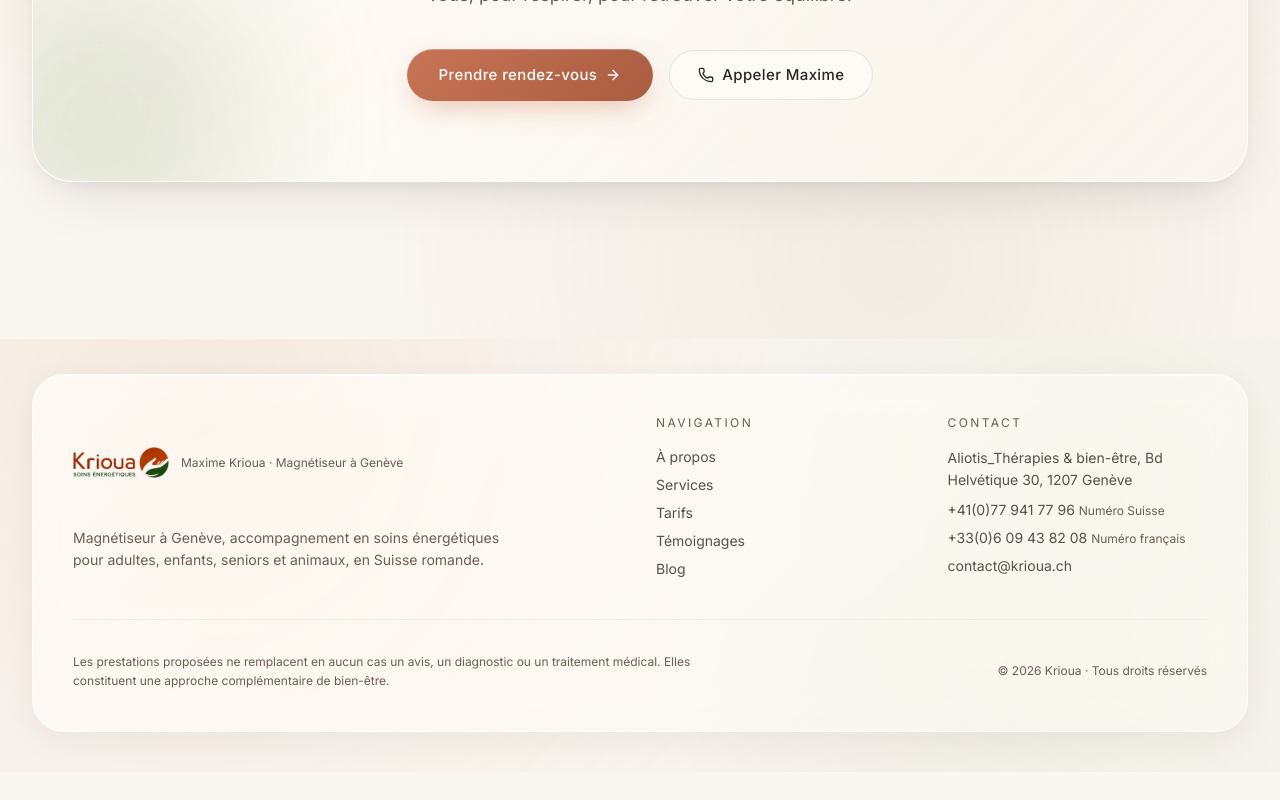
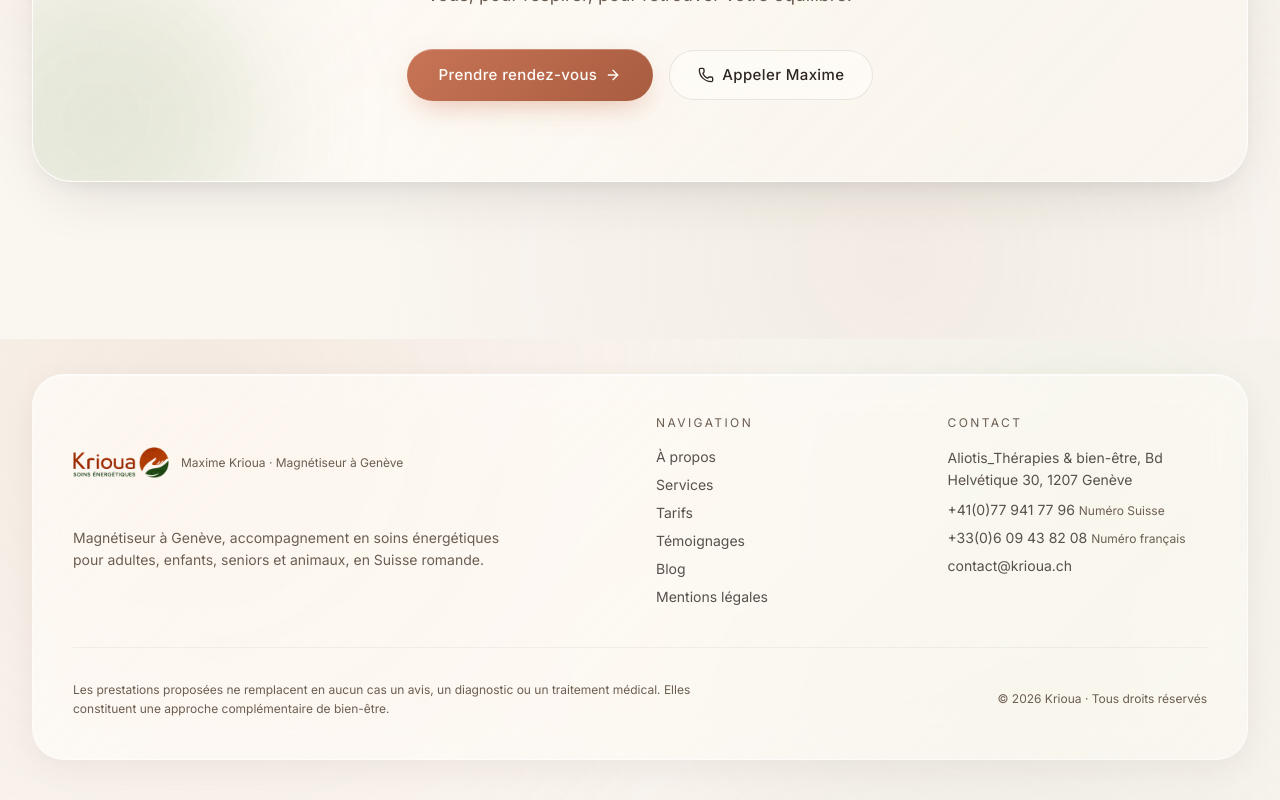
Before and after one commit to jojo210601/krioua, a Next.js app: page / in a window 1280 px wide. Shown: the part 6861-7661 px from the top of the page. Before the commit the page ends 7633 px from the top, so only its background shows below. Built offline with nearby package versions, Linux system fonts and the light colour scheme; no server answers.

Commit message:
Ajouter Mentions légales au footer

```diff
--- a/components/site/Footer.js
+++ b/components/site/Footer.js
@@ -13,7 +13,7 @@ export default function Footer() {
         <div className="glass rounded-[32px] p-8 md:p-10">
           <div className="grid md:grid-cols-4 gap-8">
             <div className="md:col-span-2"><div className="flex items-center gap-3 mb-4"><Image src="/Unknown.png" alt="Krioua" width={100} height={100} className="h-24 w-24 object-contain" /><div className="text-xs text-inkSoft">Maxime Krioua · Magnétiseur à Genève</div></div><p className="text-sm text-inkSoft leading-relaxed max-w-md">Magnétiseur à Genève, accompagnement en soins énergétiques pour adultes, enfants, seniors et animaux, en Suisse romande.</p></div>
-            <div><div className="text-xs uppercase tracking-[0.2em] text-inkSoft mb-4">Navigation</div><ul className="space-y-2 text-sm"><li><Link href="/a-propos" className="text-inkDark/80 hover:text-terracotta">À propos</Link></li><li><Link href="/services" className="text-inkDark/80 hover:text-terracotta">Services</Link></li><li><Link href="/tarifs" className="text-inkDark/80 hover:text-terracotta">Tarifs</Link></li><li><Link href="/temoignages" className="text-inkDark/80 hover:text-terracotta">Témoignages</Link></li><li><Link href="/blog" className="text-inkDark/80 hover:text-terracotta">Blog</Link></li></ul></div>
+            <div><div className="text-xs uppercase tracking-[0.2em] text-inkSoft mb-4">Navigation</div><ul className="space-y-2 text-sm"><li><Link href="/a-propos" className="text-inkDark/80 hover:text-terracotta">À propos</Link></li><li><Link href="/services" className="text-inkDark/80 hover:text-terracotta">Services</Link></li><li><Link href="/tarifs" className="text-inkDark/80 hover:text-terracotta">Tarifs</Link></li><li><Link href="/temoignages" className="text-inkDark/80 hover:text-terracotta">Témoignages</Link></li><li><Link href="/blog" className="text-inkDark/80 hover:text-terracotta">Blog</Link></li><li><Link href="/mentions-legales" className="text-inkDark/80 hover:text-terracotta">Mentions légales</Link></li></ul></div>
             <div><div className="text-xs uppercase tracking-[0.2em] text-inkSoft mb-4">Contact</div><ul className="space-y-2 text-sm text-inkDark/80"><li className="leading-relaxed">{ADDRESS}</li><li><a href={`tel:${SWISS_PHONE.replace(/\D/g, '')}`} className="hover:text-terracotta">{SWISS_PHONE}</a> <span className="text-xs text-inkSoft">Numéro Suisse</span></li><li><a href={`tel:${FRENCH_PHONE.replace(/\D/g, '')}`} className="hover:text-terracotta">{FRENCH_PHONE}</a> <span className="text-xs text-inkSoft">Numéro français</span></li><li><a href={`mailto:${SITE.email}`} className="hover:text-terracotta">{SITE.email}</a></li></ul></div>
           </div>
           <div className="mt-10 pt-8 border-t border-inkDark/5 flex flex-col md:flex-row md:items-center md:justify-between gap-4"><p className="text-xs text-inkSoft max-w-2xl leading-relaxed">Les prestations proposées ne remplacent en aucun cas un avis, un diagnostic ou un traitement médical. Elles constituent une approche complémentaire de bien-être.</p><p className="text-xs text-inkSoft">© {new Date().getFullYear()} {SITE.name} · Tous droits réservés</p></div>
```
